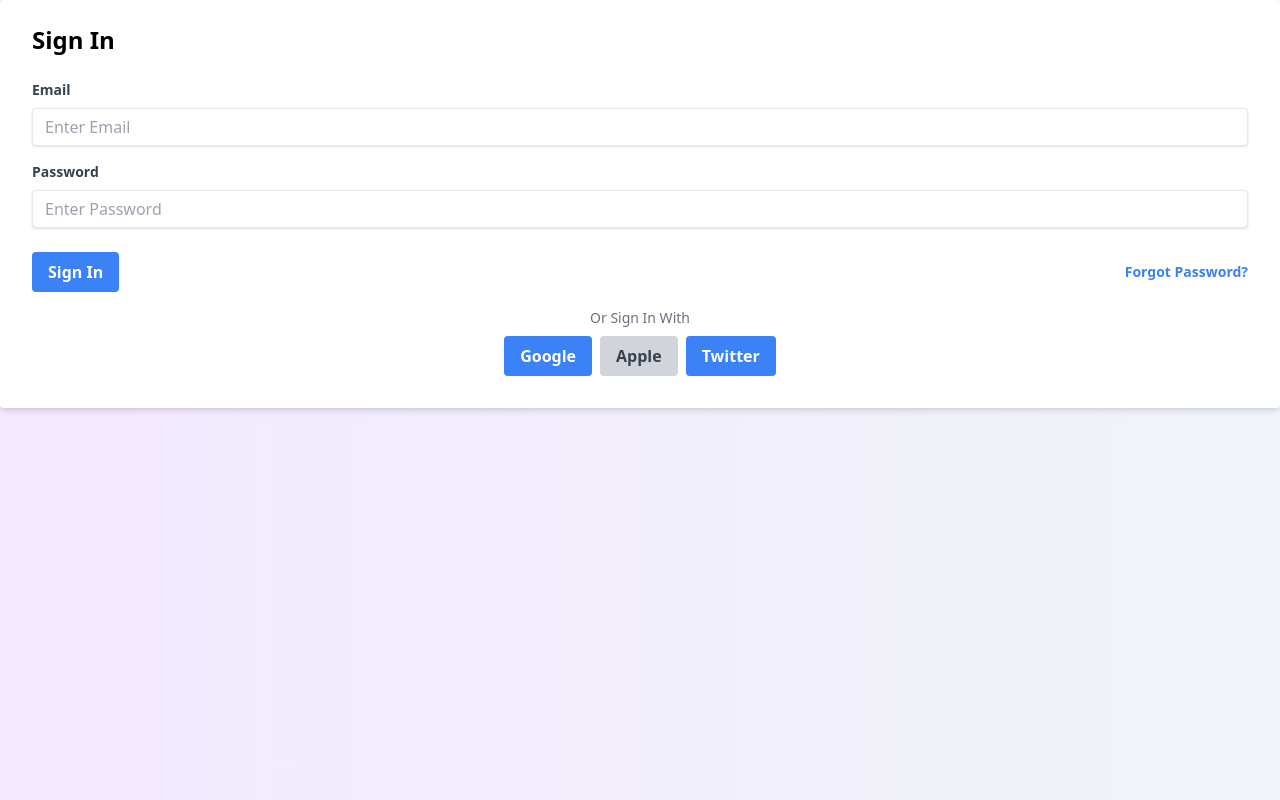
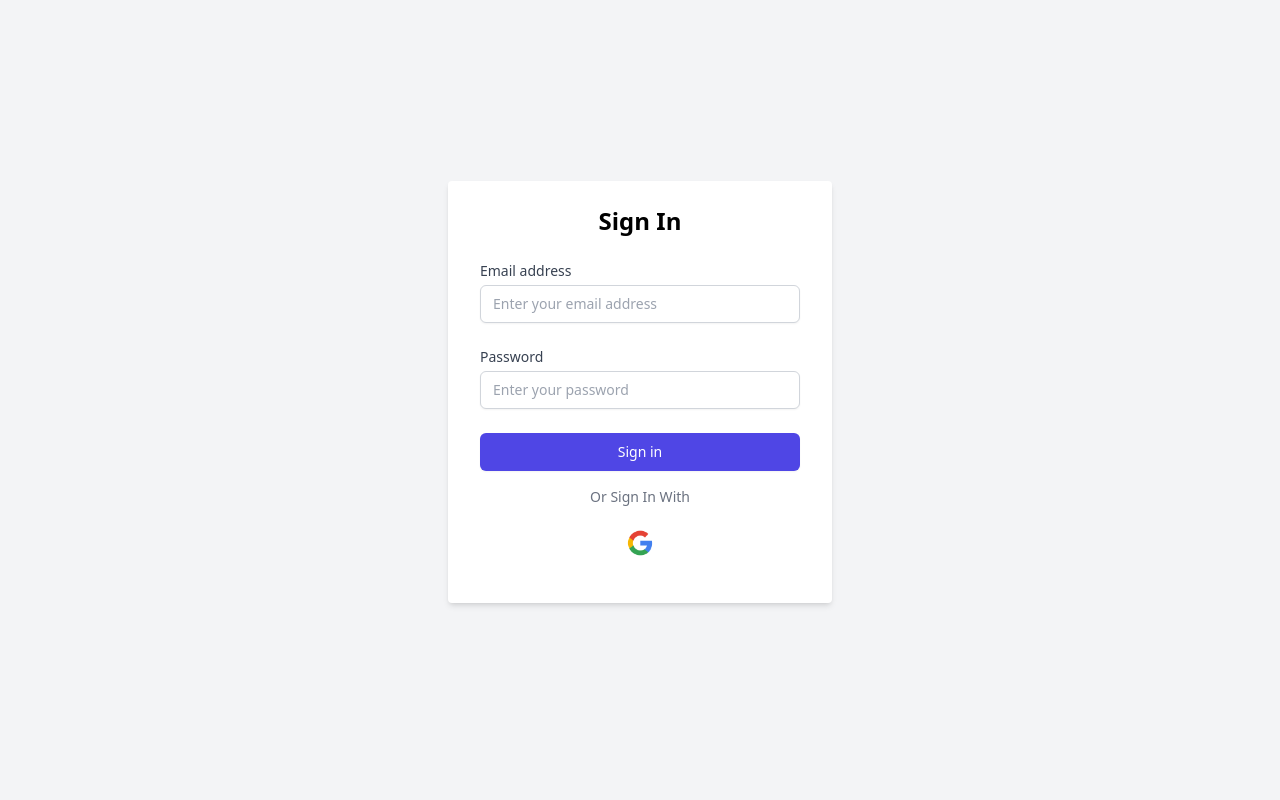
Before and after one commit to Akash-kafle/ByteBack, a React (Vite) app in the folder frontend/: page /login in a window 1280 px wide. Built offline with nearby package versions, Linux system fonts and the light colour scheme.

Commit message:
changes made to login page.

```diff
--- a/frontend/src/components/Login.jsx
+++ b/frontend/src/components/Login.jsx
@@ -1,50 +1,61 @@
 import React from 'react';
 
 const Login = () => {
+  return (
+    <div className="flex h-screen items-center justify-center bg-gray-100">
+      <div className="bg-white shadow-md rounded px-8 pt-6 pb-8 mb-4 w-full max-w-sm">
+        <h2 className="text-2xl font-bold mb-6 text-center">Sign In</h2>
+        <form className="space-y-6">
+          <div>
+            <label htmlFor="email" className="block text-sm font-medium text-gray-700">
+              Email address
+            </label>
+            <input
+              type="email"
+              name="email"
+              id="email"
+              placeholder="Enter your email address"
+              className="mt-1 block w-full px-3 py-2 bg-white border border-gray-300 rounded-md shadow-sm focus:outline-none focus:ring-indigo-500 focus:border-indigo-500 sm:text-sm"
+            />
+          </div>
 
-  return (
-    <div className="bg-white shadow-md rounded px-8 pt-6 pb-8 mb-4">
-      <h2 className="text-2xl font-bold mb-6">Sign In</h2>
-      <form>
-        <div className="mb-4">
-          <label className="block text-gray-700 text-sm font-bold mb-2" htmlFor="email">
-            Email
-          </label>
-          <input className="shadow appearance-none border rounded w-full py-2 px-3 text-gray-700 leading-tight focus:outline-none focus:shadow-outline" id="email" type="email" placeholder="Enter Email" />
-        </div>
-        <div className="mb-6">
-          <label className="block text-gray-700 text-sm font-bold mb-2" htmlFor="password">
+          <div>
+            <label htmlFor="password" className="block text-sm font-medium text-gray-700">
               Password
             </label>
-          <input className="shadow appearance-none border rounded w-full py-2 px-3 text-gray-700 leading-tight focus:outline-none focus:shadow-outline" id="password" type="password" placeholder="Enter Password" />
+            <input
+              type="password"
+              name="password"
+              id="password"
+              placeholder="Enter your password"
+              className="mt-1 block w-full px-3 py-2 bg-white border border-gray-300 rounded-md shadow-sm focus:outline-none focus:ring-indigo-500 focus:border-indigo-500 sm:text-sm"
+            />
           </div>
-        <div className="flex items-center justify-between">
-          <button className="bg-blue-500 hover:bg-blue-700 text-white font-bold py-2 px-4 rounded focus:outline-none focus:shadow-outline" type="button">
-            Sign In
+
+          <div>
+            <button
+              type="submit"
+              className="w-full flex justify-center py-2 px-4 border border-transparent rounded-md shadow-sm text-sm font-medium text-white bg-indigo-600 hover:bg-indigo-700 focus:outline-none focus:ring-2 focus:ring-offset-2 focus:ring-indigo-500"
+            >
+              Sign in
             </button>
-          <a className="inline-block align-baseline font-bold text-sm text-blue-500 hover:text-blue-800" href="#">
-            Forgot Password?
-          </a>
           </div>
         </form>
+
         <div className="text-center mt-4">
-        <p className="text-sm text-gray-500">
-          Or Sign In With
-        </p>
+          <p className="text-sm text-gray-500">Or Sign In With</p>
           <div className="flex justify-center mt-2">
-          <button className="bg-blue-500 hover:bg-blue-700 text-white font-bold py-2 px-4 rounded focus:outline-none focus:shadow-outline mr-2">
-            <i className="fab fa-google"></i> Google
-          </button>
-          <button className="bg-gray-300 hover:bg-gray-400 text-gray-700 font-bold py-2 px-4 rounded focus:outline-none focus:shadow-outline">
-            <i className="fab fa-apple"></i> Apple
-          </button>
-          <button className="bg-blue-500 hover:bg-blue-700 text-white font-bold py-2 px-4 rounded focus:outline-none focus:shadow-outline ml-2">
-            <i className="fab fa-twitter"></i> Twitter
+            <button className="bg-white hover:bg-gray-100 text-gray-800 font-bold py-2 px-4 rounded focus:outline-none focus:shadow-outline">
+              <img
+                src="/Google icon.png"
+                className="h-10 w-10"
+              />
             </button>
           </div>
         </div>
       </div>
+    </div>
   );
+};
 
-}
 export default Login;
```
Also changed, not shown: frontend/public/Google icon.png (added). Lines whose indentation alone changed are shown as unchanged.
